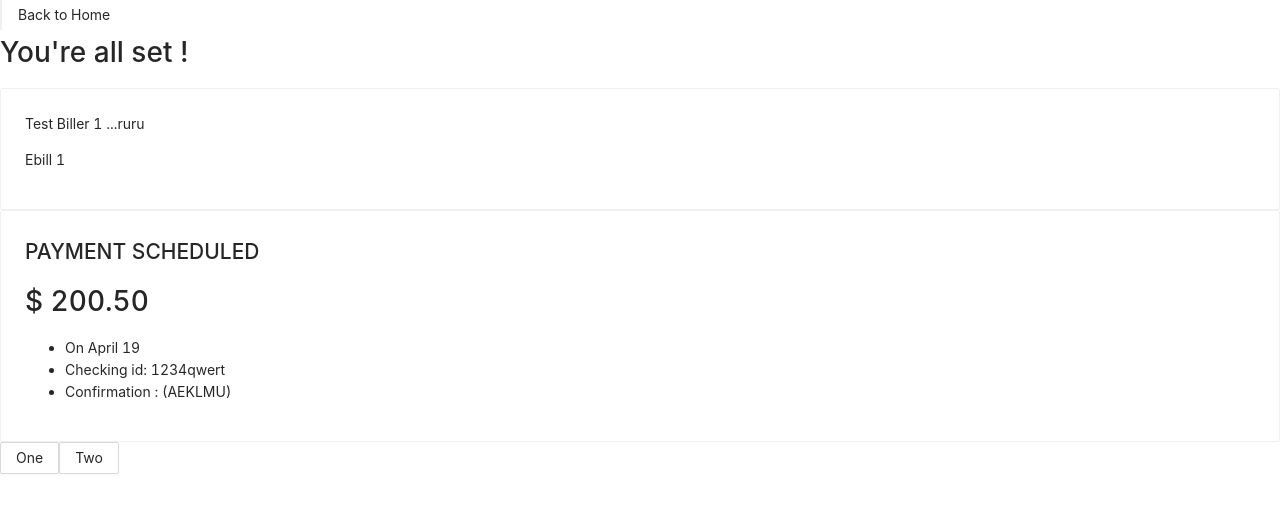
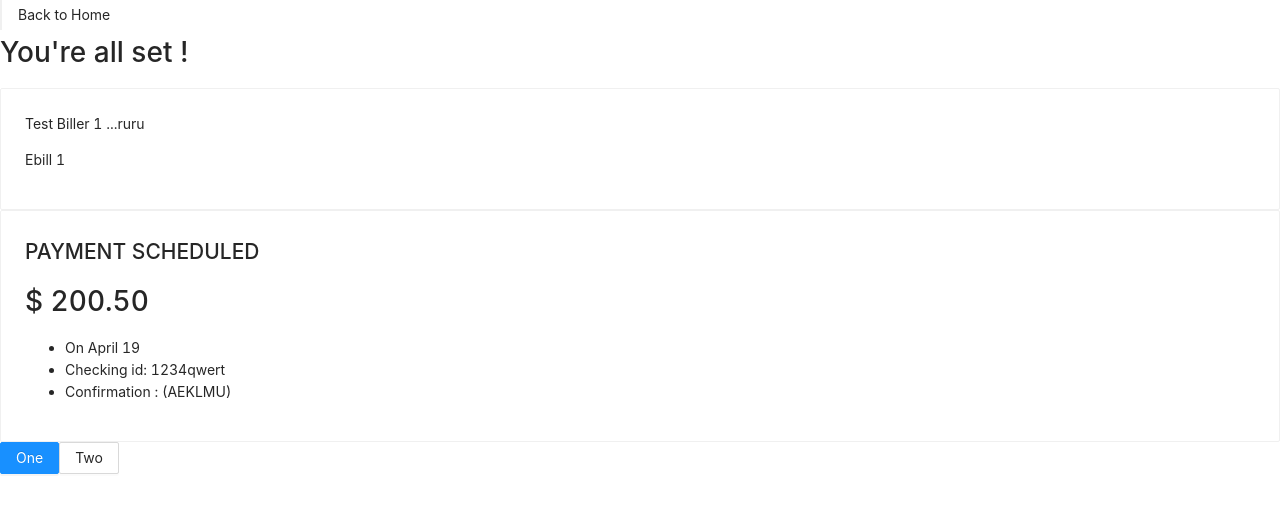
Before and after one commit to Dev-Onus/confirmation, a React (Create React App) app: page /confirmation in a window 1280 px wide. Shown: the top 512 px of the page. Built offline with nearby package versions, Linux system fonts and the light colour scheme.

Commit message:
refactor: 💡 add confirmation

```diff
--- a/src/components/pages/Confirm/ConfirmPage.js
+++ b/src/components/pages/Confirm/ConfirmPage.js
@@ -48,8 +48,8 @@ function Confirmation() {
         ghost={false}
         htmlType={"button"}
         loading={false}
-        size={"middle"}
-        type={"default"}
+        size={"left"}
+        type={"primary"}
       >
         One
       </Button>
```
